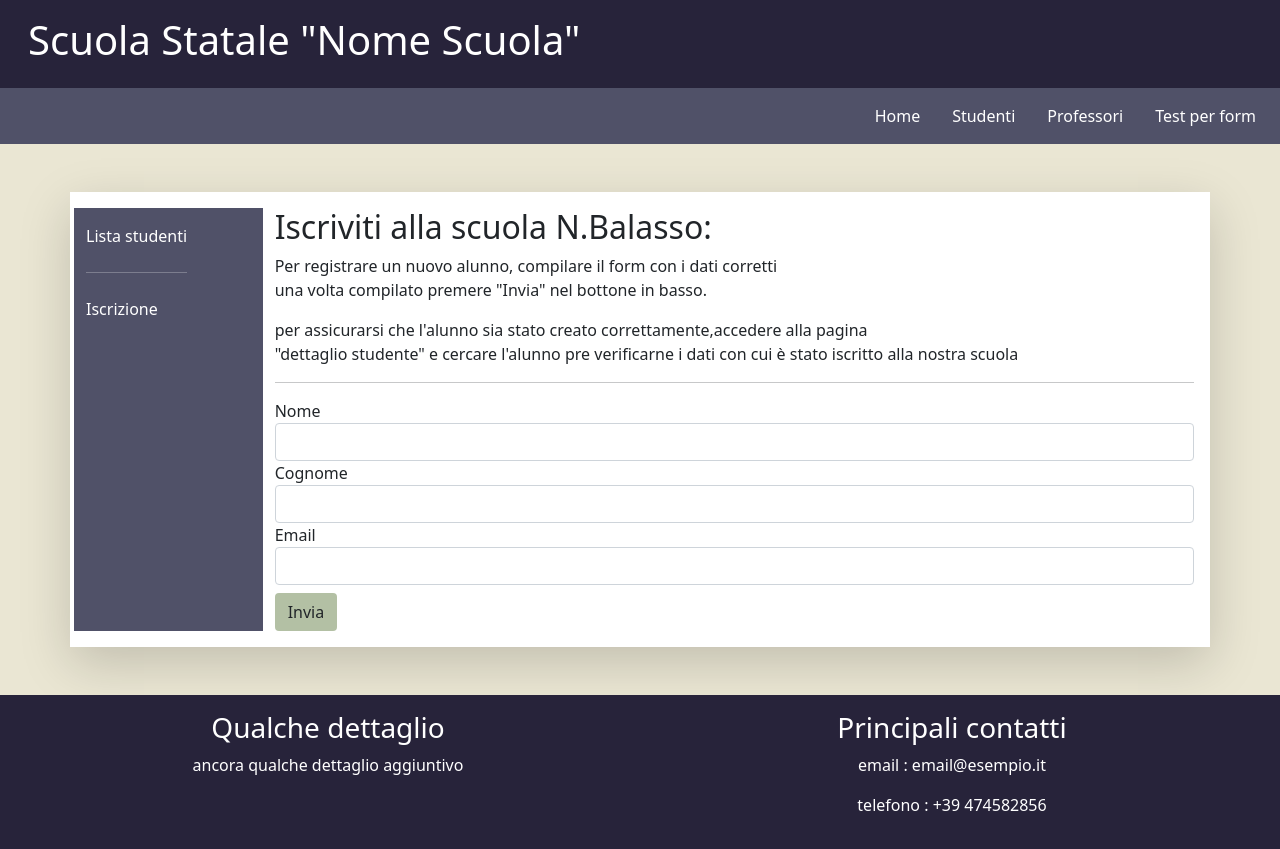
After one commit to susta94/Gestionale_scuola, a Django app: page /iscrizione-studente in a window 1280 px wide. The commit adds this page. Run offline with Django 3.2, Linux system fonts and the light colour scheme; some libraries are stand-ins or nearby versions.

Commit message:
Modifiche sostanziali alla sezione dedicata agli studenti + qualche estetismo

```diff
--- a/registro_scolastico/forms.py
+++ b/registro_scolastico/forms.py
@@ -5,3 +5,13 @@ class MyFirstForm(forms.Form):
     nome = forms.CharField(widget=forms.TextInput(attrs={"class": "form-control"}))
     cognome = forms.CharField(widget=forms.TextInput(attrs={"class": "form-control"}))
     email = forms.EmailField(widget=forms.EmailInput(attrs={"class": "form-control"}))
+
+
+class StudentForm(forms.Form):
+    nome = forms.CharField(widget=forms.TextInput(attrs={"class": "form-control"}))
+    cognome = forms.CharField(widget=forms.TextInput(attrs={"class": "form-control"}))
+    email = forms.EmailField(widget=forms.EmailInput(attrs={"class": "form-control"}))
+
+
+class RicercaStudente(forms.Form):
+    cognome = forms.CharField(widget=forms.TextInput(attrs={"class": "form-control"}))
--- a/registro_scolastico/models.py
+++ b/registro_scolastico/models.py
@@ -29,7 +29,7 @@ class Studente(models.Model):
         # estetismo
         # Questo metodo viene lanciato quando sulla classe viene eseguito un print o quando viene usata come stringa da qualche parte.
         # Può eseguire codice arbitrario ma deve return-are per forza una str
-        return str(self.id) + ' - ' + self.nome + ' ' + self.cognome
+        return self.nome + ' ' + self.cognome
 
 
     def materia_studiate(self):
@@ -63,7 +63,7 @@ class Materia(models.Model):
     nome = models.CharField(max_length=100, verbose_name='insegnamento', help_text='nome insegnamento', blank=False, null=True)
 
     def __str__(self):
-        return str(self.id) + ' - ' + self.nome
+        return self.nome
 
     class Meta:
         verbose_name_plural = "Materie"
--- a/registro_scolastico/static/css/mystyle.css
+++ b/registro_scolastico/static/css/mystyle.css
@@ -2,17 +2,35 @@
 
 
 .footerz{
-  background-color: #DCC48E;
+  background-color: #27233A;
+  color: white;
 }
 
  .titolo{
-  background-color: #DCC48E;
+  background-color: #27233A;
+  color: white;
 }
 
 .navigazione{
-  background-color: #B3C0A4;
+  background-color: #505168;
 }
 
 .el_nav{
     color: #505168;
 }
+
+.lateral{
+    background-color: #505168;
+}
+
+.good{
+    background-color: #b3c0a4;
+}
+
+.bad{
+    background-color: #dcc48e;
+}
+
+body{
+    background-color: #eae6d3;
+}
--- a/registro_scolastico/urls.py
+++ b/registro_scolastico/urls.py
@@ -2,12 +2,19 @@ from django.urls import path
 from registro_scolastico import views
 
 urlpatterns = [
-    path('', views.index, name='index'),
-    path('studenti', views.studenti, name='studenti'),
+    path('', views.index, name='index'),                                                                # Homepage
+
+    path('info_studenti', views.infostudenti, name='info_studenti'),                                    # Sezione studenti
+    path('lista-studenti', views.studenti, name='studenti'),                                            # Lista degli studenti
+    path('dettaglio-studente/<id_studente>', views.dettaglio_studente, name='dettaglio_studente'),      # Dettaglio del singolo studente
+    path('elimina-studente/<id_studente>', views.elimina_studente, name='elimina_studente'),            # Elimina studente
+    path('ricerca-studente', views.ricerca_studente, name='ricerca_studente'),                          # Ricerca studente
+    path('iscrizione-studente', views.iscrizionestudente, name='iscrizione_studente'),                  # Iscrizione
+
+    path('info_docenti', views.infodocenti, name='info_docenti'),
     path('professori', views.professori, name='professori'),
     path('elimina_prof/<ilprof>', views.elimina_prof, name='elimina_prof'),
     path('qs', views.mostra_qs, name='mostra_qs'),
-    path('studente/<id_studente>', views.dettaglio_studente, name='mostra_studente'),
     path('materia/<nome_materia>', views.dettaglio_materia, name='mostra_materia'),
     path('professore/<id_professore>', views.dettaglio_professore, name='mostra_professore'),
     path('test_form', views.form_test_view, name='test_form'),
--- a/registro_scolastico/views.py
+++ b/registro_scolastico/views.py
@@ -2,14 +2,20 @@ from django.shortcuts import render
 from django.http import HttpResponse, JsonResponse
 from registro_scolastico.models import *
 from django.db.models import ObjectDoesNotExist
-from registro_scolastico.forms import MyFirstForm
+from registro_scolastico.forms import *
 import random
 import pprint
 pp = pprint.PrettyPrinter(indent=4)
 
 
+# homepage
 def index(request):
     return render(request, 'home.html')
+
+
+# Sezione studenti
+def infostudenti(request):
+    return render(request, "pagina_studenti.html")
 
 
 def studenti(request):
@@ -18,20 +24,35 @@ def studenti(request):
     return render(request, 'studenti.html', context)
 
 
+def elimina_studente(request, id_studente):
+    studente = Studente.objects.get(id=id_studente)
+    studente.delete()
+    return render(request, "system_studenti.html")
+
+
+def ricerca_studente(request):
+    context = {"ricerca": RicercaStudente}
+    if request.POST:
+        dati = dict(request.POST)
+        studente = Studente.objects.get(cognome__iexact=dati["cognome"])
+        context["studente"] = studente
+    return render(request, "ricerca_studente.html", context)
+
+
+def dettaglio_studente(request, id_studente):
+    context = {'stud': Studente.objects.get(id=id_studente)}
+    return render(request, 'dettaglio_studente.html', context)
+
+
+# Sezione professori
+def infodocenti(request):
+    return render(request, "pagina_docenti.html")
+
+
 def professori(request):
     profs = Professore.objects.all()
     context = {'profs': profs}
     return render(request, 'professori.html', context)
-
-
-def dettaglio_studente(request, id_studente: str):
-    stud = Studente.objects.none()
-    if id_studente.isdigit():
-        stud = Studente.objects.get(id=id_studente)
-    elif id_studente.isalpha():
-        stud = Studente.objects.filter(nome__icontains=id_studente)
-    context = {'stud': stud}
-    return render(request, 'dettaglio_stud.html', context)
 
 
 def dettaglio_materia(request, nome_materia: str):
@@ -68,9 +89,17 @@ def form_test_view(request):
         creasion = Professore.objects.create(nome=dati["nome"][0], cognome=dati["cognome"][0], email=dati["email"][0])
         creasion.save()
         context["new_prof"] = creasion
+    return render(request, 'form_test.html', context)
 
 
-    return render(request, 'form_test.html', context)
+def iscrizionestudente(request):
+    context = {"iscr_stud": StudentForm}
+    if request.POST:
+        dati = dict(request.POST)
+        iscrizione = Studente.objects.create(nome=dati["nome"][0], cognome=dati["cognome"][0], email=dati["email"][0])
+        iscrizione.save()
+        context["new_stud"] = iscrizione
+    return render(request, "iscrizione_studente.html", context)
 
 
 def elimina_prof(request, ilprof):
--- a/templates/base.html
+++ b/templates/base.html
@@ -11,11 +11,12 @@
   <body>
 
   {% include 'components/navbar.html' %}
-  <div class="container p-3">
+
+  <div class="container p-3 bg-white mt-5 mb-5 shadow-lg contenitori">
   {% block mybody %}
-
   {% endblock %}
   </div>
+
   {% include 'components/footer.html' %}
 
   </body>
--- a/templates/components/navbar.html
+++ b/templates/components/navbar.html
@@ -5,18 +5,18 @@
         </div>
       </div>
       <div class="row navigazione">
-        <div class="col-12">
+        <div class="col-12 p-2">
           <ul class="nav justify-content-end">
             <li class="nav-item">
-              <a class="nav-link el_nav" href="{% url 'index' %}">Home</a>
+              <a class="nav-link el_nav text-white" href="{% url 'index' %}">Home</a>
             </li>
             <li class="nav-item">
-              <a class="nav-link el_nav" href="{% url 'studenti' %}">Studenti</a>
+              <a class="nav-link el_nav text-white" href="{% url 'info_studenti' %}">Studenti</a>
             </li>
             <li class="nav-item">
-              <a  class="nav-link el_nav" href="{% url 'professori' %}">Professori</a>
+              <a  class="nav-link el_nav text-white" href="{% url 'professori' %}">Professori</a>
             </li>            <li class="nav-item">
-              <a  class="nav-link el_nav" href="{% url 'test_form' %}">Test per form</a>
+              <a  class="nav-link el_nav text-white" href="{% url 'test_form' %}">Test per form</a>
             </li>
           </ul>
         </div>
--- a/templates/form_test.html
+++ b/templates/form_test.html
@@ -31,7 +31,3 @@ Registra un nuovo professore:
 {% endif %}
 
 {% endblock %}
-
-SY4wxpNHAgyZtgTMIZEKiNvBqU6F39GwOKkzaqWSMSDjuXkqvWstKqoJbequ7va7
-
-Th8rurPAo1aXEYooXsIHrhystqd5REq5P3ou7sYLADfhFFP2KpwqTUrAeKxUV0UG
--- /dev/null
+++ b/templates/iscrizione_studente.html
@@ -0,0 +1,23 @@
+{% extends 'pagina_studenti.html' %}
+
+{% block mycontent %}
+    <h2>Iscriviti alla scuola N.Balasso:</h2>
+    <p>Per registrare un nuovo alunno, compilare il form con i dati corretti <br>
+        una volta compilato premere "Invia" nel bottone in basso. <br>
+    <p>
+    <p>per assicurarsi che l'alunno sia stato creato correttamente,accedere alla pagina <br>
+        "dettaglio studente" e cercare l'alunno pre verificarne i dati con cui è stato iscritto alla nostra scuola
+    </p>
+    <hr>
+
+    <form method="post">
+    {% csrf_token %}
+
+    {% for s in iscr_stud %}
+    <label>{{ s.label }}</label>
+    {{ s }}
+    {% endfor %}
+
+    <input class="btn good mt-2" type="submit" value="Invia" />
+    </form>
+{% endblock %}
--- /dev/null
+++ b/templates/pagina_studenti.html
@@ -0,0 +1,24 @@
+{% extends "base.html" %}
+{% load static %}
+
+{% block mybody %}
+    <div class="row">
+        <div class="col-2 lateral">
+            <nav class="navbar text-white">
+                <ul class="navbar-nav ">
+                    <li class="nav-item">
+                        <a class="nav-link text-white" href="{% url 'studenti' %}">Lista studenti</a>
+                    </li>
+                    <hr>
+                    <li class="nav-item">
+                        <a class="nav-link text-white" href="{% url "iscrizione_studente" %}">Iscrizione</a>
+                    </li>
+                </ul>
+            </nav>
+        </div>
+        <div class="col-10">
+                {% block mycontent %}
+                {% endblock %}
+        </div>
+    </div>
+{% endblock %}
--- /dev/null
+++ b/templates/system_studenti.html
@@ -0,0 +1,5 @@
+{% extends "pagina_studenti.html" %}
+
+{% block mycontent %}
+    <h1>Lo studente è stato eliminato con successo</h1>
+{% endblock %}
```
Also changed, not shown: templates/dettaglio_stud.html (deleted, +0 -26 lines), templates/dettaglio_studente.html (added, +43 -0 lines), templates/home.html (+21 -4 lines), templates/ricerca_studente.html (added, +20 -0 lines), templates/studenti.html (+4 -10 lines), db.sqlite3.
